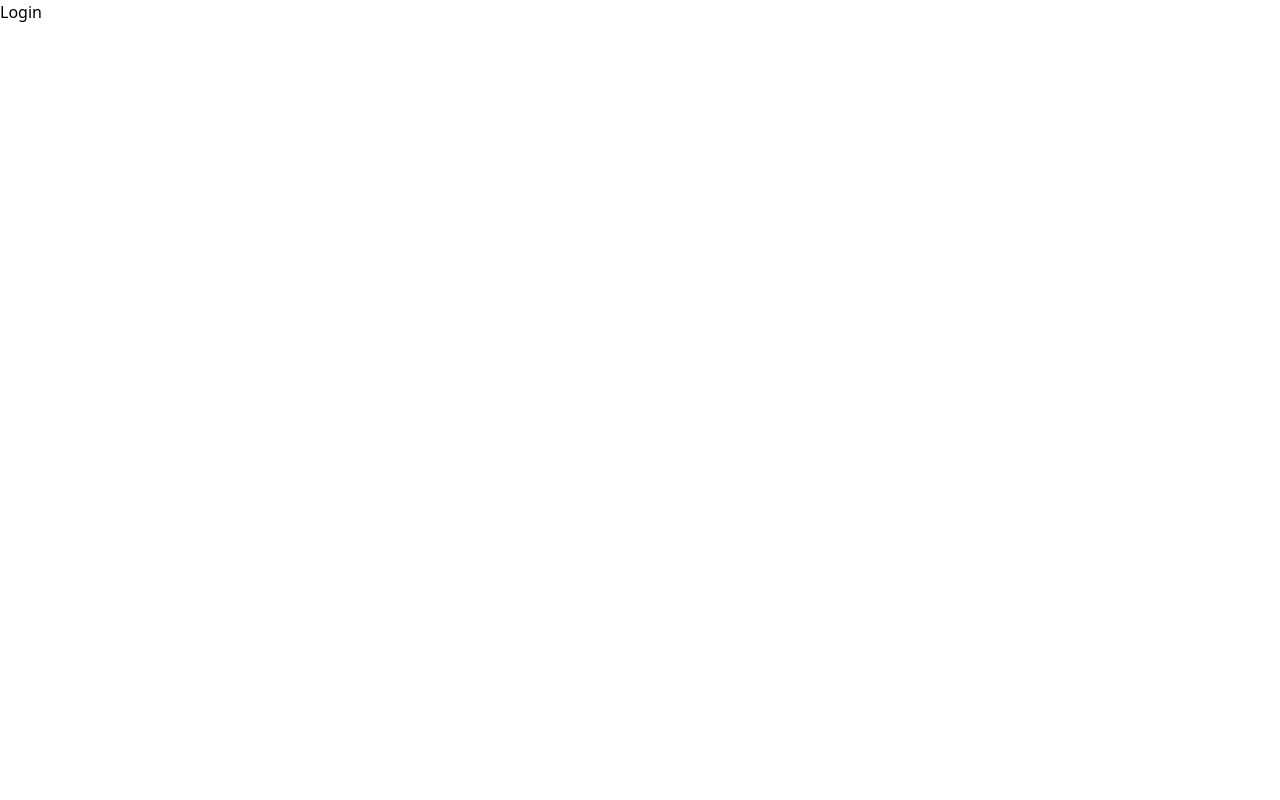
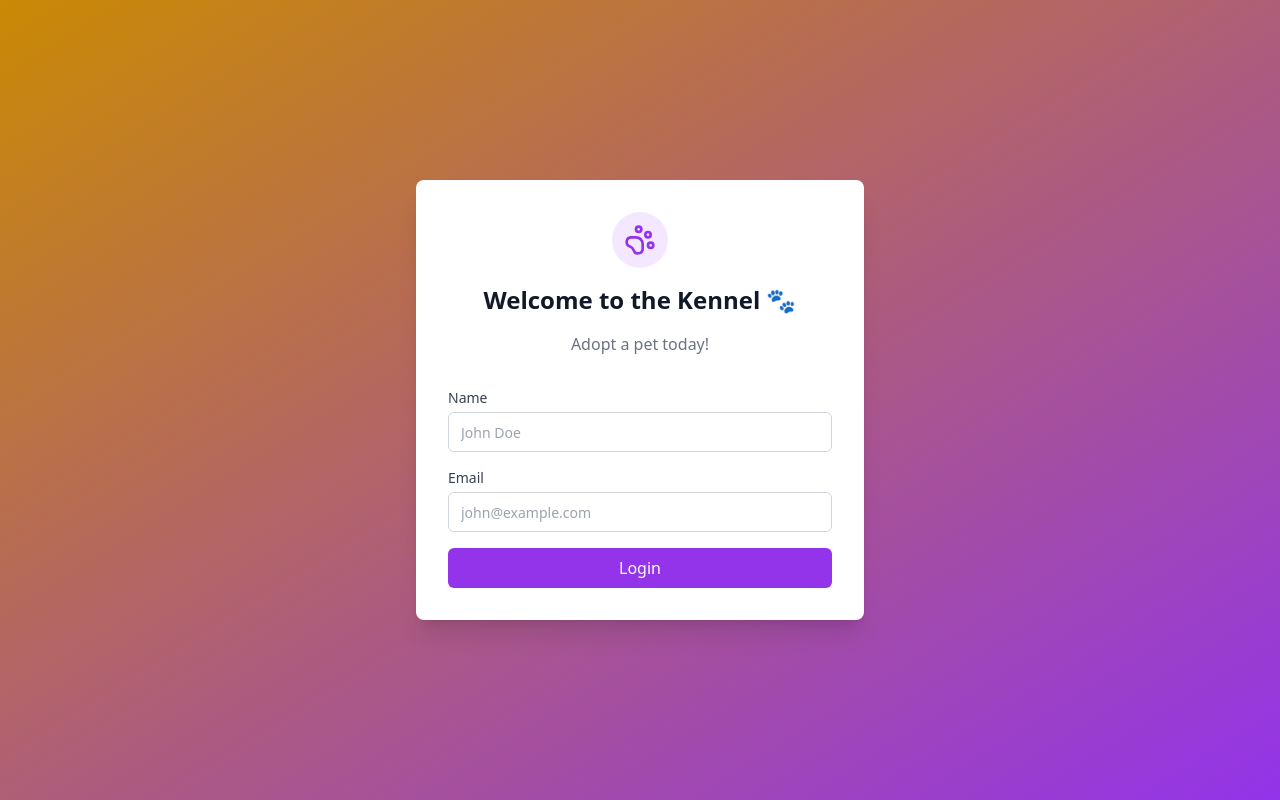
Before and after one commit to bittricky/dog-adoption, a React (Vite) app: page / in a window 1280 px wide. Built offline with nearby package versions, Linux system fonts and the light colour scheme.

Commit message:
feat(login): added login page with defined zod schema

```diff
--- a/src/pages/Login.tsx
+++ b/src/pages/Login.tsx
@@ -1,5 +1,104 @@
+import { useState } from "react";
+import { useNavigate } from "react-router-dom";
+import { PawPrint } from "lucide-react";
+import { toast } from "react-hot-toast";
+import { z } from "zod";
+
+import { Input, Button } from "../components";
+import { login } from "../utils/api";
+
+const loginSchema = z.object({
+  name: z.string().min(1, "Name is required"),
+  email: z.string().email("Invalid email"),
+});
+
 const Login = () => {
-  return <div>Login</div>;
+  const navigate = useNavigate();
+  const [isLoading, setIsLoading] = useState(false);
+  const [formData, setFormData] = useState({
+    name: "",
+    email: "",
+  });
+
+  const handleSubmit = async (e: React.FormEvent) => {
+    e.preventDefault();
+    setIsLoading(true);
+
+    try {
+      const validatedData = loginSchema.parse(formData);
+      await login(validatedData);
+      toast.success("Login successful");
+      navigate("/search");
+    } catch (error) {
+      if (error instanceof z.ZodError) {
+        toast.error(error.errors[0].message);
+      } else {
+        toast.error("Failed to login. Please try again.");
+      }
+    } finally {
+      setIsLoading(false);
+    }
+  };
+
+  return (
+    <div className="min-h-screen bg-gradient-to-br from-yellow-600 to-purple-600 flex items-center justify-center p-4">
+      <div className="w-full max-w-md">
+        <div className="bg-white rounded-lg shadow-xl p-8">
+          <div className="flex flex-col items-center gap-4 mb-8">
+            <div className="bg-primary-100 p-3 rounded-full">
+              <PawPrint className="w-8 h-8 text-primary-600" />
+            </div>
+            <h1 className="text-2xl font-bold text-gray-900">
+              Welcome to the Kennel 🐾
+            </h1>
+            <p className="text-gray-500 text-center">Adopt a pet today!</p>
+          </div>
+
+          <form onSubmit={handleSubmit} className="space-y-4">
+            <div>
+              <label
+                htmlFor="name"
+                className="block text-sm font-medium text-gray-700 mb-1"
+              >
+                Name
+              </label>
+              <Input
+                id="name"
+                type="text"
+                value={formData.name}
+                onChange={(e) =>
+                  setFormData((prev) => ({ ...prev, name: e.target.value }))
+                }
+                placeholder="John Doe"
+              />
+            </div>
+
+            <div>
+              <label
+                htmlFor="email"
+                className="block text-sm font-medium text-gray-700 mb-1"
+              >
+                Email
+              </label>
+              <Input
+                id="email"
+                type="email"
+                value={formData.email}
+                onChange={(e) =>
+                  setFormData((prev) => ({ ...prev, email: e.target.value }))
+                }
+                placeholder="john@example.com"
+              />
+            </div>
+
+            <Button type="submit" className="w-full" disabled={isLoading}>
+              {isLoading ? "Logging in..." : "Login"}
+            </Button>
+          </form>
+        </div>
+      </div>
+    </div>
+  );
 };
 
 Login.displayName = "Login";
```
